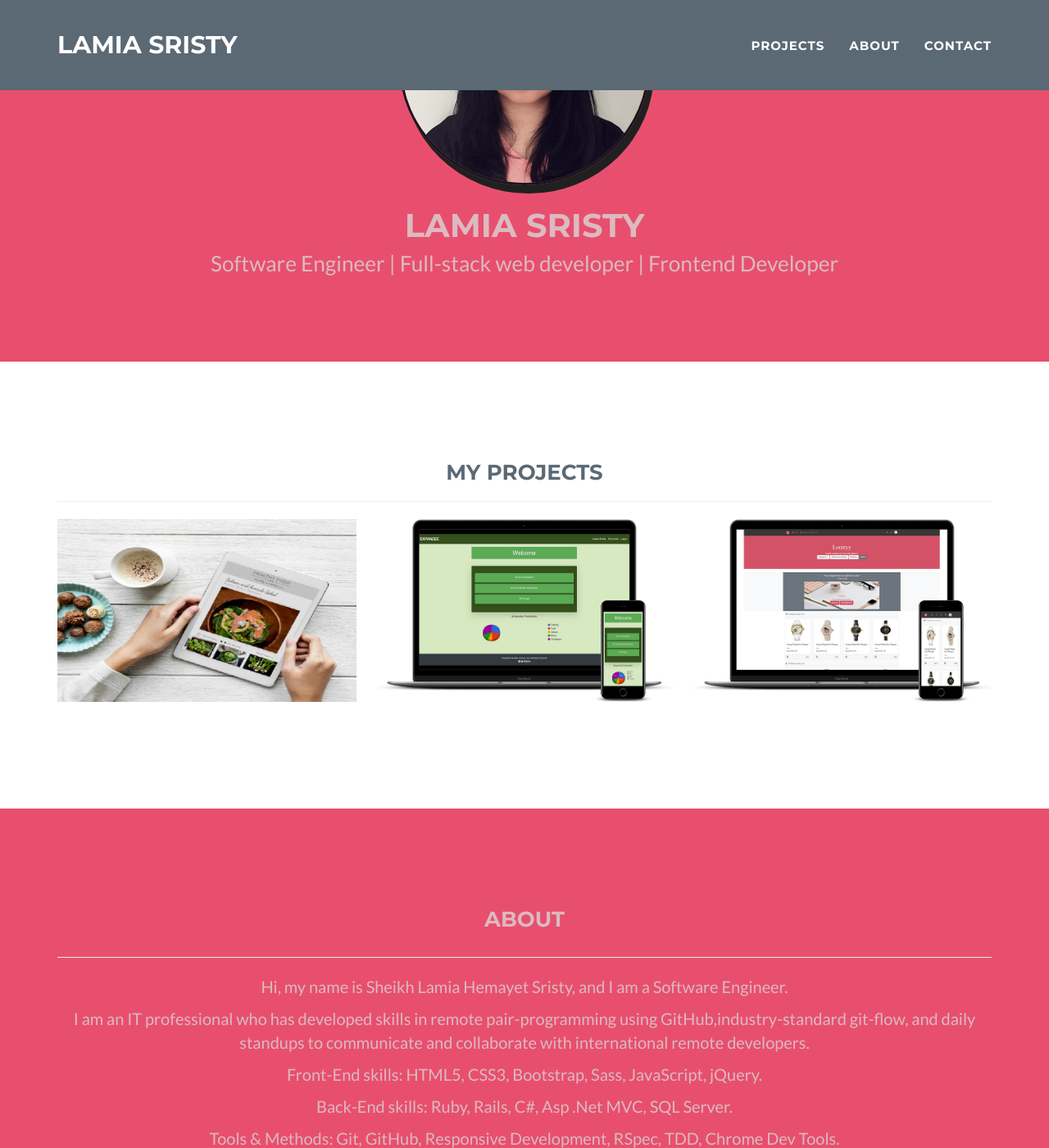
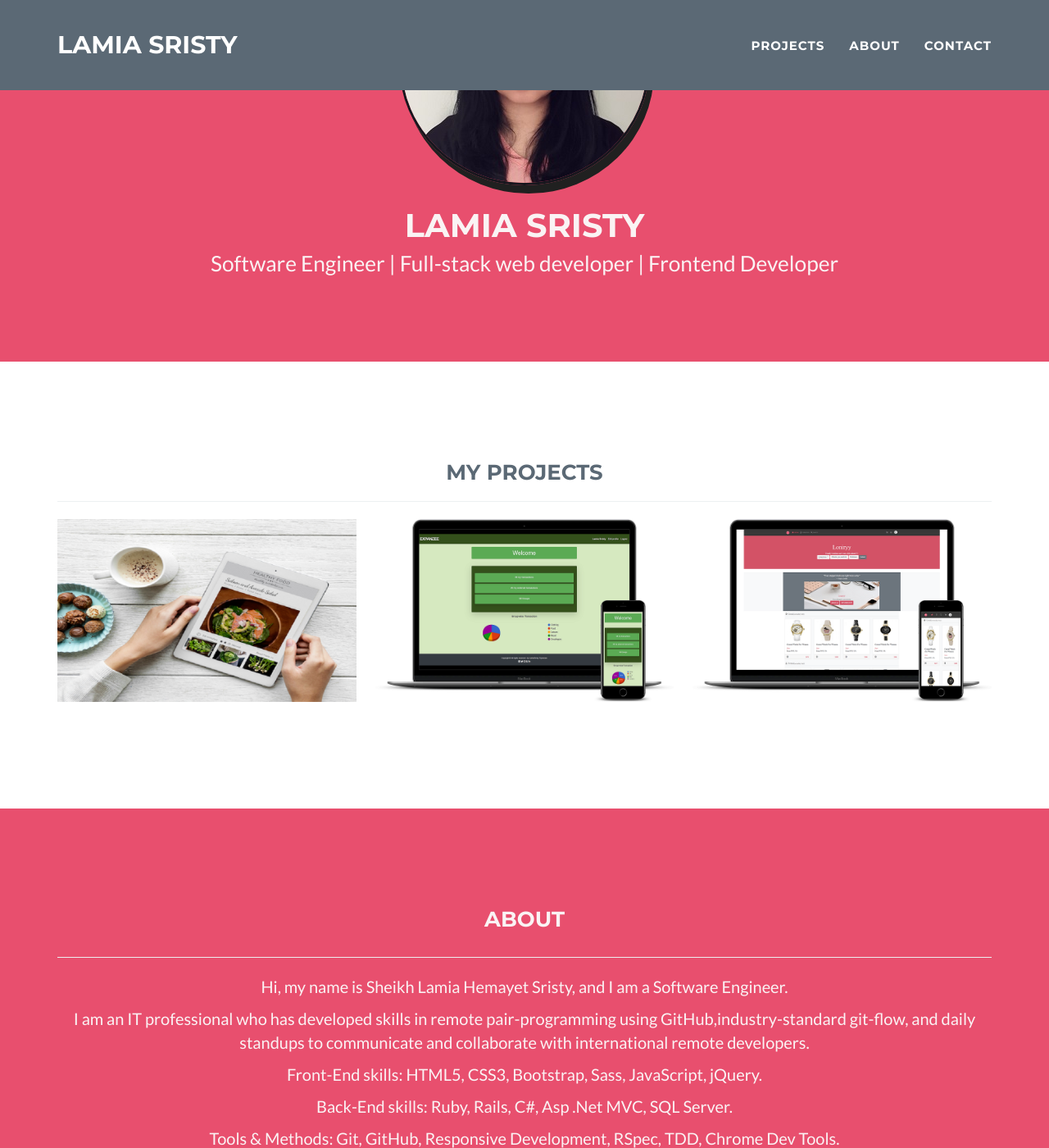
Before and after one commit to LamiaSristy/lamiasristy.github.io, a Jekyll site: the page built from _posts/2014-07-17-project-2.markdown, in a window 1280 px wide and 1400 px high, scrolled down 271 px. Shown: the whole window at 82% size. Built offline with Jekyll 4.4.1, drawn with Linux system fonts in a browser that asks for light colours; our own code applies the rules of GitHub Pages for plain Markdown files.

Commit message:
Changes in some major files.

```diff
--- a/_includes/css/main.css
+++ b/_includes/css/main.css
@@ -37,7 +37,7 @@ h6 {
 }
 
 .font-colour {
-   color: #dbbac0 !important;
+   color: #faf3f4 !important;
 }
 
 hr {
```
